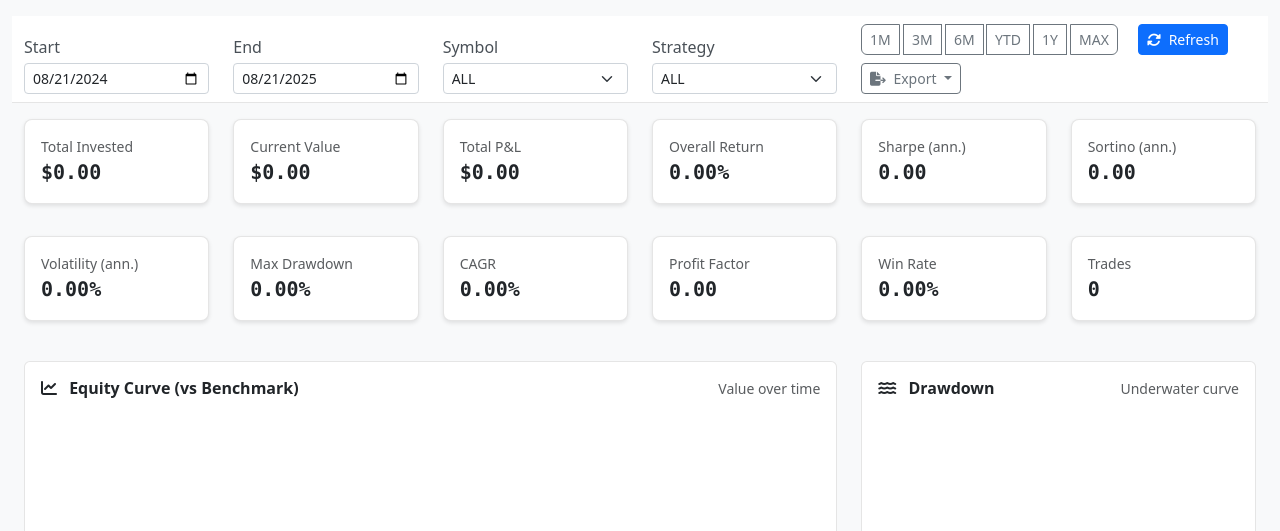
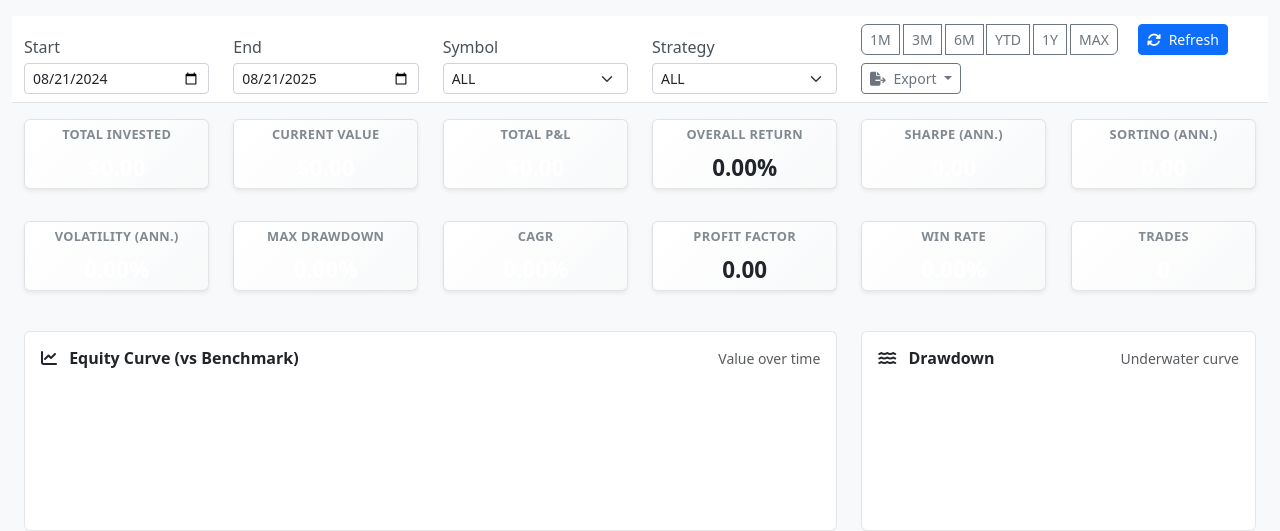
Before and after one commit to AndrewRoyceMartin/Crypto-Trader-REPLIT, a Flask app: template templates/performance.html in a window 1280 px wide; the page is wider, and only the part inside the window is pictured. Shown: the part 152-683 px from the top of that part. Run offline with Flask 3, Linux system fonts and the light colour scheme; the template is opened without the code that fills it, so the values that code supplies are empty; parts of the project's set-up code (start-up, migrations or seed data) failed here and were passed over.

Commit message:
Standardize card and graph formatting for consistent platform appearance and readability
Update CSS to unify fonts, sizes, and colors for all cards, improve card content fitting, and adjust spacing and shadows for a more polished look.

Replit-Commit-Author: Agent
Replit-Commit-Session-Id: 93a6cbba-caa0-4949-9113-2ed8f4be887e
Replit-Commit-Checkpoint-Type: full_checkpoint
Replit-Commit-Screenshot-Url: https://storage.googleapis.com/screenshot-production-us-central1/47c9c798-b0c1-4791-9090-157d07a27bb9/93a6cbba-caa0-4949-9113-2ed8f4be887e/3b0bRbh

```diff
--- a/static/style.css
+++ b/static/style.css
@@ -102,27 +102,32 @@ body {
     color: var(--text-muted);
 }
 
-/* KPI Cards - Consolidated single definition with uniform sizing */
+/* KPI Cards - Auto-sizing with content-aware dimensions */
 .kpi-card {
-    /* Layout and structure */
+    /* Layout and structure - adaptive sizing */
     display: flex;
     flex-direction: column;
-    justify-content: center;
-    min-height: 90px;
+    justify-content: space-between;
+    min-height: 100px;
+    max-height: 140px;
     min-width: 0;
     max-width: 100%;
     text-align: center;
-    padding: 1rem;
-    margin-bottom: var(--sp-sm);
+    padding: 1.25rem 1rem;
+    margin-bottom: 1rem;
+
+    /* Auto-fit content */
+    height: auto;
+    flex: 1;
 
     /* Performance optimizations for animations */
     contain: layout paint;
     will-change: transform;
 
-    /* Visual styling */
-    border-radius: 12px;
+    /* Visual styling - enhanced readability */
+    border-radius: 10px;
     border: 1px solid rgba(0, 0, 0, 0.1);
-    box-shadow: 0 2px 4px rgba(0,0,0,0.1);
+    box-shadow: 0 3px 8px rgba(0,0,0,0.12);
 
     /* Text handling and overflow prevention */
     word-wrap: break-word;
@@ -148,45 +153,59 @@ body {
     box-shadow: 0 4px 8px rgba(0,0,0,0.15);
 }
 
-/* Unified KPI Card Typography System */
+/* Unified KPI Card Typography System - Enhanced Readability */
 .kpi-card .label {
-    font-size: 0.75rem;
-    margin-bottom: 0.5rem;
-    letter-spacing: 0.5px;
+    font-size: 0.8rem;
+    margin-bottom: 0.75rem;
+    letter-spacing: 0.3px;
     text-transform: uppercase;
     font-weight: 600;
-    line-height: 1.2;
-    opacity: 0.8;
+    line-height: 1.3;
+    opacity: 0.85;
+    flex-shrink: 0;
     -webkit-font-smoothing: antialiased;
     text-rendering: optimizeLegibility;
 }
 
 .kpi-card .value {
-    font-size: 1.25rem;
-    line-height: 1.2;
+    font-size: 1.4rem;
+    line-height: 1.25;
     font-weight: 700;
+    flex-grow: 1;
+    display: flex;
+    align-items: center;
+    justify-content: center;
     -webkit-font-smoothing: antialiased;
     text-rendering: optimizeLegibility;
     word-break: break-word;
     overflow-wrap: break-word;
 }
 
-/* Handle mixed markup patterns uniformly */
+/* Handle mixed markup patterns uniformly - Enhanced Size System */
 .kpi-card h1, .kpi-card h2, .kpi-card h3, .kpi-card h4, .kpi-card h5, .kpi-card h6,
-.kpi-card .kpi-value {
-    font-size: 1.25rem !important;
+.kpi-card .kpi-value,
+.kpi-card .h1, .kpi-card .h2, .kpi-card .h3, .kpi-card .h4, .kpi-card .h5, .kpi-card .h6 {
+    font-size: 1.4rem !important;
     font-weight: 700 !important;
-    line-height: 1.2;
+    line-height: 1.25 !important;
     margin-bottom: 0 !important;
-}
-
-.kpi-card small, .kpi-card .kpi-label {
-    font-size: 0.75rem !important;
+    margin-top: 0 !important;
+    flex-grow: 1;
+    display: flex;
+    align-items: center;
+    justify-content: center;
+}
+
+.kpi-card small, .kpi-card .kpi-label,
+.kpi-card .small {
+    font-size: 0.8rem !important;
     font-weight: 600 !important;
     text-transform: uppercase;
-    letter-spacing: 0.5px;
-    opacity: 0.8;
-    margin-top: 0.5rem !important;
+    letter-spacing: 0.3px;
+    opacity: 0.85;
+    margin-bottom: 0.75rem !important;
+    margin-top: 0 !important;
+    flex-shrink: 0;
 }
 
 /* CONSOLIDATED RESPONSIVE STYLES - All breakpoints organized together */
@@ -348,6 +367,44 @@ h4, h5, h6 {
     font-weight: 600 !important;
     line-height: 1.3;
     margin-bottom: 0.5rem;
+}
+
+/* Universal content sizing enforcement for all cards */
+.kpi-card *,
+.chart-card *,
+.card .value,
+.card .label,
+.card small,
+.card .small {
+    box-sizing: border-box;
+    word-wrap: break-word;
+    overflow-wrap: break-word;
+}
+
+/* Ensure consistent card content fitting */
+.kpi-card,
+.chart-card,
+.card {
+    position: relative;
+    overflow: hidden;
+}
+
+/* Universal responsive card grid - content-aware sizing */
+@media (max-width: 768px) {
+    .kpi-card {
+        min-height: 85px;
+        max-height: 120px;
+        padding: 1rem 0.75rem;
+    }
+
+    .kpi-card .label {
+        font-size: 0.75rem;
+        margin-bottom: 0.5rem;
+    }
+
+    .kpi-card .value {
+        font-size: 1.2rem;
+    }
 }
 
 /* Better mobile chart layout - MOVED TO CONSOLIDATED SECTION */
--- a/templates/performance.html
+++ b/templates/performance.html
@@ -205,76 +205,76 @@
     <!-- KPIs -->
     <div class="row g-3 mb-4">
       <div class="col-6 col-md-3 col-xl-2">
-        <div class="card kpi p-3">
-          <div class="small text-muted">Total Invested</div>
-          <div class="value text-mono" id="perf-total-invested">$0.00</div>
+        <div class="kpi-card bg-primary text-white shadow-sm">
+          <div class="label">Total Invested</div>
+          <div class="value" id="perf-total-invested">$0.00</div>
         </div>
       </div>
       <div class="col-6 col-md-3 col-xl-2">
-        <div class="card kpi p-3">
-          <div class="small text-muted">Current Value</div>
-          <div class="value text-mono" id="perf-current-value">$0.00</div>
+        <div class="kpi-card bg-info text-white shadow-sm">
+          <div class="label">Current Value</div>
+          <div class="value" id="perf-current-value">$0.00</div>
         </div>
       </div>
       <div class="col-6 col-md-3 col-xl-2">
-        <div class="card kpi p-3">
-          <div class="small text-muted">Total P&L</div>
-          <div class="value text-mono" id="perf-total-pnl">$0.00</div>
+        <div class="kpi-card bg-success text-white shadow-sm">
+          <div class="label">Total P&L</div>
+          <div class="value" id="perf-total-pnl">$0.00</div>
         </div>
       </div>
       <div class="col-6 col-md-3 col-xl-2">
-        <div class="card kpi p-3">
-          <div class="small text-muted">Overall Return</div>
-          <div class="value text-mono" id="perf-overall-return">0.00%</div>
+        <div class="kpi-card bg-warning text-dark shadow-sm">
+          <div class="label">Overall Return</div>
+          <div class="value" id="perf-overall-return">0.00%</div>
         </div>
       </div>
       <div class="col-6 col-md-3 col-xl-2">
-        <div class="card kpi p-3">
-          <div class="small text-muted">Sharpe (ann.)</div>
-          <div class="value text-mono" id="perf-sharpe">0.00</div>
+        <div class="kpi-card bg-secondary text-white shadow-sm">
+          <div class="label">Sharpe (ann.)</div>
+          <div class="value" id="perf-sharpe">0.00</div>
         </div>
       </div>
       <div class="col-6 col-md-3 col-xl-2">
-        <div class="card kpi p-3">
-          <div class="small text-muted">Sortino (ann.)</div>
-          <div class="value text-mono" id="perf-sortino">0.00</div>
+        <div class="kpi-card bg-dark text-white shadow-sm">
+          <div class="label">Sortino (ann.)</div>
+          <div class="value" id="perf-sortino">0.00</div>
         </div>
       </div>
 
       <div class="col-6 col-md-3 col-xl-2">
-        <div class="card kpi p-3">
-          <div class="small text-muted">Volatility (ann.)</div>
-          <div class="value text-mono" id="perf-vol">0.00%</div>
+        <div class="kpi-card bg-primary text-white shadow-sm">
+          <div class="label">Volatility (ann.)</div>
+          <div class="value" id="perf-vol">0.00%</div>
         </div>
       </div>
       <div class="col-6 col-md-3 col-xl-2">
-        <div class="card kpi p-3">
-          <div class="small text-muted">Max Drawdown</div>
-          <div class="value text-mono" id="perf-maxdd">0.00%</div>
+        <div class="kpi-card bg-danger text-white shadow-sm">
+          <div class="label">Max Drawdown</div>
+          <div class="value" id="perf-maxdd">0.00%</div>
         </div>
       </div>
       <div class="col-6 col-md-3 col-xl-2">
-        <div class="card kpi p-3">
-          <div class="small text-muted">CAGR</div>
-          <div class="value text-mono" id="perf-cagr">0.00%</div>
+        <div class="kpi-card bg-info text-white shadow-sm">
+          <div class="label">CAGR</div>
+          <div class="value" id="perf-cagr">0.00%</div>
         </div>
       </div>
       <div class="col-6 col-md-3 col-xl-2">
-        <div class="card kpi p-3">
-          <div class="small text-muted">Profit Factor</div>
-          <div class="value text-mono" id="perf-profit-factor">0.00</div>
+        <div class="kpi-card bg-warning text-dark shadow-sm">
+          <div class="label">Profit Factor</div>
+          <div class="value" id="perf-profit-factor">0.00</div>
         </div>
       </div>
       <div class="col-6 col-md-3 col-xl-2">
-        <div class="card kpi p-3">
-          <div class="small text-muted">Win Rate</div>
-          <div class="value text-mono" id="perf-win-rate">0.00%</div>
+        <div class="kpi-card bg-success text-white shadow-sm">
+          <div class="label">Win Rate</div>
+          <div class="value" id="perf-win-rate">0.00%</div>
         </div>
       </div>
       <div class="col-6 col-md-3 col-xl-2">
-        <div class="card kpi p-3">
-          <div class="small text-muted">Trades</div>
-          <div class="value text-mono" id="perf-trade-count">0</div>
+        <div class="kpi-card bg-secondary text-white shadow-sm">
+          <div class="label">Trades</div>
+          <div class="value" id="perf-trade-count">0</div>
         </div>
       </div>
     </div>
```
Also changed, not shown: templates/index.html (+18 -18 lines), templates/portfolio.html (+16 -16 lines).
